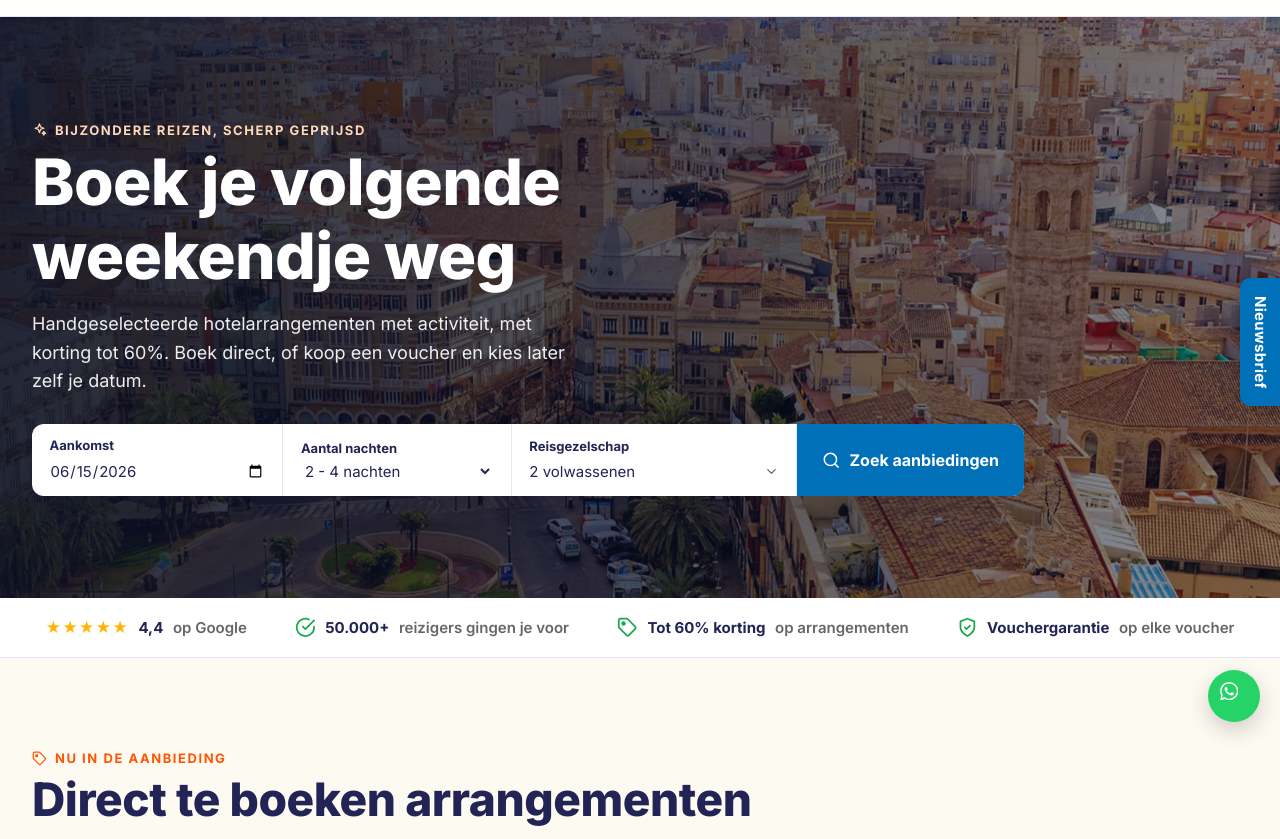
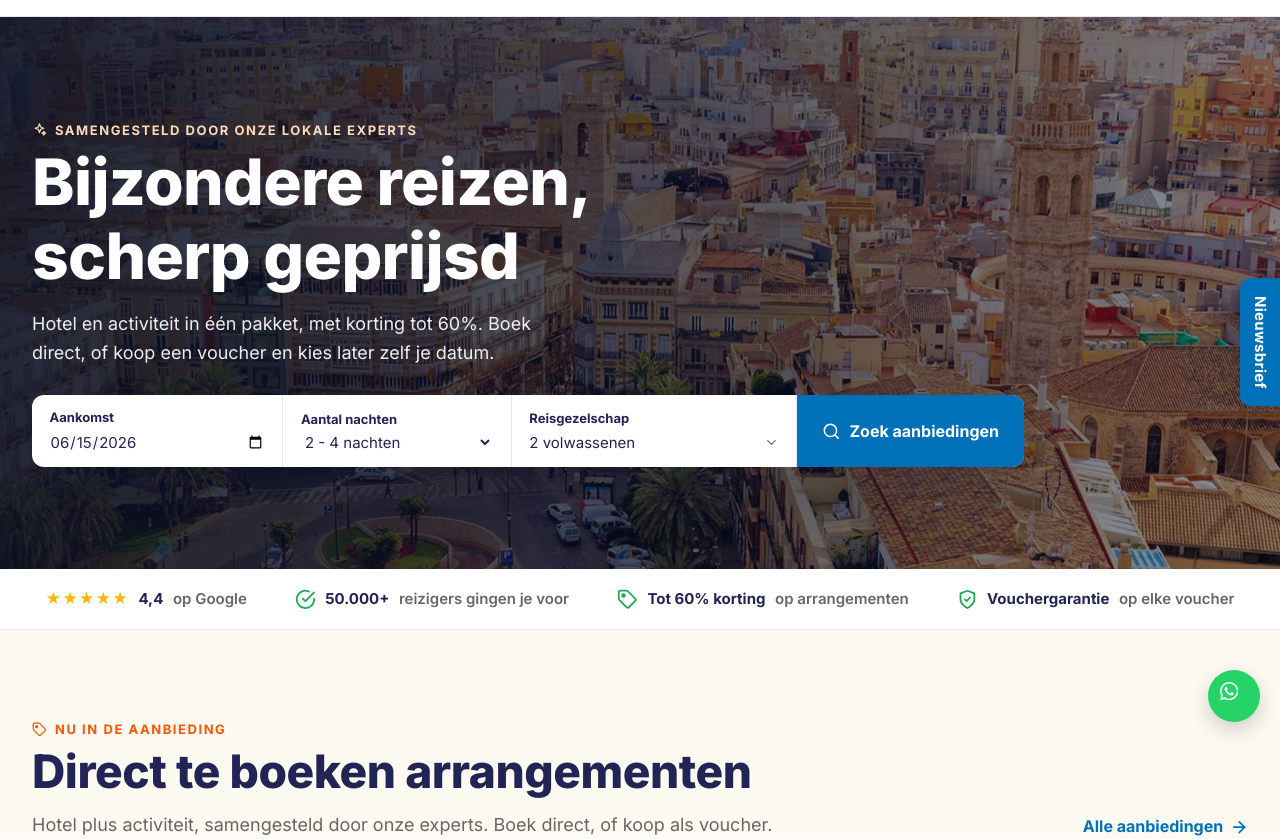
Before and after one commit to dennisfavosite/favotrip-voucher-preview, a plain HTML site: page index.html in a window 1280 px wide. Shown: the part 58-897 px from the top of the page. Drawn offline with Linux system fonts and the light colour scheme.

Commit message:
payoff: 'Bijzondere reizen, scherp geprijsd' + koppen/zinnen op 1 regel (bredere section-head, text-wrap balance/pretty)

```diff
--- a/assets/css/styles.css
+++ b/assets/css/styles.css
@@ -113,10 +113,10 @@ h1, h2, h3, h4 { color: var(--ink); line-height: 1.15; font-weight: 800; letter-
   font-size: var(--fs-300); font-weight: 700; letter-spacing: .12em; text-transform: uppercase;
   color: var(--orange-dark);
 }
-.section-head { max-width: 46rem; margin-bottom: clamp(1.75rem, 3vw, 2.75rem); }
+.section-head { max-width: 62rem; margin-bottom: clamp(1.75rem, 3vw, 2.75rem); }
 .section-head.center { margin-inline: auto; }
-.section-title { font-size: var(--fs-900); color: var(--ink); }
-.section-sub { margin-top: .85rem; font-size: var(--fs-600); color: var(--text-2); }
+.section-title { font-size: var(--fs-900); color: var(--ink); text-wrap: balance; }
+.section-sub { margin-top: .85rem; font-size: var(--fs-600); color: var(--text-2); text-wrap: pretty; }
 .lead { font-size: var(--fs-600); color: var(--text-2); }
 
 /* grid helpers */
@@ -239,7 +239,7 @@ h1, h2, h3, h4 { color: var(--ink); line-height: 1.15; font-weight: 800; letter-
 .hero__inner { position: relative; z-index: 2; padding-block: clamp(3.5rem, 8vw, 7rem); }
 .hero__content { max-width: 38rem; color: #fff; }
 .hero__content .eyebrow { color: #ffd9b8; }
-.hero h1 { color: #fff; font-size: var(--fs-1000); }
+.hero h1 { color: #fff; font-size: var(--fs-1000); text-wrap: balance; }
 .hero__sub { margin-top: 1.1rem; font-size: var(--fs-600); color: rgba(255, 255, 255, .92); max-width: 34rem; }
 .hero__cta { margin-top: 1.9rem; display: flex; flex-wrap: wrap; gap: .85rem; }
 .hero__trust { margin-top: 1.9rem; display: flex; flex-wrap: wrap; gap: 1.25rem; color: #fff; }
@@ -502,8 +502,8 @@ h1, h2, h3, h4 { color: var(--ink); line-height: 1.15; font-weight: 800; letter-
 .breadcrumb { display: flex; flex-wrap: wrap; gap: .4rem; font-size: var(--fs-300); color: var(--muted); margin-bottom: 1rem; }
 .breadcrumb a { color: var(--text-2); }
 .breadcrumb a:hover { color: var(--blue-cta); }
-.page-hero h1 { font-size: var(--fs-1000); max-width: 22ch; }
-.page-hero p { margin-top: 1rem; font-size: var(--fs-600); color: var(--text-2); max-width: 60ch; }
+.page-hero h1 { font-size: var(--fs-1000); max-width: none; text-wrap: balance; }
+.page-hero p { margin-top: 1rem; font-size: var(--fs-600); color: var(--text-2); max-width: 70ch; text-wrap: pretty; }
 
 /* --------------------------- Filters bar ------------------------------- */
 .filters { display: flex; flex-wrap: wrap; gap: .6rem; margin-bottom: 1.75rem; }
--- a/index.html
+++ b/index.html
@@ -18,7 +18,7 @@
 <link rel="icon" href="assets/images/favicon.png" type="image/png">
 <link rel="preconnect" href="https://fonts.googleapis.com"><link rel="preconnect" href="https://fonts.gstatic.com" crossorigin>
 <link href="https://fonts.googleapis.com/css2?family=Inter:wght@400;500;600;700;800&display=swap" rel="stylesheet">
-<link rel="stylesheet" href="assets/css/styles.css?v=ae9bcb1d">
+<link rel="stylesheet" href="assets/css/styles.css?v=6fc12bd0">
 <script type="application/ld+json">{"@context":"https://schema.org","@type":"TravelAgency","name":"Favotrip","url":"https://www.favotrip.nl","logo":"https://www.favotrip.nl/images/favotrip-logo.svg","sameAs":["https://www.facebook.com/favotrip","https://www.instagram.com/favotrip","https://www.tiktok.com/@favotrip.nl"],"aggregateRating":{"@type":"AggregateRating","ratingValue":"4.4","reviewCount":"1200"}}</script>
 </head>
 <body id="top">
@@ -88,9 +88,9 @@
     <div class="hero__media"><img src="assets/images/hero-city.jpg" alt="Reizigers genieten van een stedentrip" fetchpriority="high"></div>
     <div class="container"><div class="hero__inner">
       <div class="hero__content">
-        <span class="eyebrow"><svg viewBox="0 0 24 24" fill="none" stroke="currentColor" stroke-width="2" stroke-linecap="round" stroke-linejoin="round"><path d="m12 3 1.9 5.1L19 10l-5.1 1.9L12 17l-1.9-5.1L5 10l5.1-1.9z"/><path d="M19 15l.9 2.1L22 18l-2.1.9L19 21l-.9-2.1L16 18l2.1-.9z"/></svg> Bijzondere reizen, scherp geprijsd</span>
-        <h1>Boek je volgende weekendje weg</h1>
-        <p class="hero__sub">Handgeselecteerde hotelarrangementen met activiteit, met korting tot 60%. Boek direct, of koop een voucher en kies later zelf je datum.</p>
+        <span class="eyebrow"><svg viewBox="0 0 24 24" fill="none" stroke="currentColor" stroke-width="2" stroke-linecap="round" stroke-linejoin="round"><path d="m12 3 1.9 5.1L19 10l-5.1 1.9L12 17l-1.9-5.1L5 10l5.1-1.9z"/><path d="M19 15l.9 2.1L22 18l-2.1.9L19 21l-.9-2.1L16 18l2.1-.9z"/></svg> Samengesteld door onze lokale experts</span>
+        <h1>Bijzondere reizen, scherp geprijsd</h1>
+        <p class="hero__sub">Hotel en activiteit in &eacute;&eacute;n pakket, met korting tot 60%. Boek direct, of koop een voucher en kies later zelf je datum.</p>
       </div>
       <form class="herobar reveal" action="aanbiedingen.html" method="get">
         <div class="herobar__field">
@@ -124,7 +124,7 @@
   </div></div></div>
 
   <section class="section"><div class="container">
-    <div class="section-head--row"><div class="section-head"><span class="eyebrow"><svg viewBox="0 0 24 24" fill="none" stroke="currentColor" stroke-width="2" stroke-linecap="round" stroke-linejoin="round"><path d="M12.6 2.6 21 11a2 2 0 0 1 0 2.8l-7.2 7.2a2 2 0 0 1-2.8 0L2.6 12.6A2 2 0 0 1 2 11.2V4a2 2 0 0 1 2-2h7.2a2 2 0 0 1 1.4.6z"/><circle cx="7.5" cy="7.5" r="1.5" fill="currentColor"/></svg> Nu in de aanbieding</span><h2 class="section-title">Direct te boeken arrangementen</h2><p class="section-sub">Hotel plus activiteit, samengesteld door onze experts. Boek meteen, of geef als voucher.</p></div><a class="link-arrow hide-mobile" href="aanbiedingen.html">Alle aanbiedingen <svg viewBox="0 0 24 24" fill="none" stroke="currentColor" stroke-width="2.2" stroke-linecap="round" stroke-linejoin="round"><path d="M5 12h14"/><path d="m12 5 7 7-7 7"/></svg></a></div>
+    <div class="section-head--row"><div class="section-head"><span class="eyebrow"><svg viewBox="0 0 24 24" fill="none" stroke="currentColor" stroke-width="2" stroke-linecap="round" stroke-linejoin="round"><path d="M12.6 2.6 21 11a2 2 0 0 1 0 2.8l-7.2 7.2a2 2 0 0 1-2.8 0L2.6 12.6A2 2 0 0 1 2 11.2V4a2 2 0 0 1 2-2h7.2a2 2 0 0 1 1.4.6z"/><circle cx="7.5" cy="7.5" r="1.5" fill="currentColor"/></svg> Nu in de aanbieding</span><h2 class="section-title">Direct te boeken arrangementen</h2><p class="section-sub">Hotel plus activiteit, samengesteld door onze experts. Boek direct, of koop als voucher.</p></div><a class="link-arrow hide-mobile" href="aanbiedingen.html">Alle aanbiedingen <svg viewBox="0 0 24 24" fill="none" stroke="currentColor" stroke-width="2.2" stroke-linecap="round" stroke-linejoin="round"><path d="M5 12h14"/><path d="m12 5 7 7-7 7"/></svg></a></div>
     <div class="grid grid-3">
   <article class="deal-card reveal" data-theme="wellness">
     <a class="deal-card__media" href="deal.html" aria-label="Wellness voor twee met overnachting">
```
Also changed, not shown: aanbiedingen.html (+1 -1 lines), beleving.html (+1 -1 lines), belevingen.html (+1 -1 lines), cadeaubon.html (+1 -1 lines), categorie-culinair.html (+1 -1 lines), categorie-kastelen.html (+1 -1 lines), categorie-natuur.html (+1 -1 lines), categorie-pretparken.html (+1 -1 lines), categorie-stedentrips.html (+1 -1 lines), categorie-wellness.html (+1 -1 lines), categorie.html (+1 -1 lines), deal.html (+1 -1 lines), hoe-het-werkt.html (+1 -1 lines), inspiratie.html (+1 -1 lines), 4 more files.
